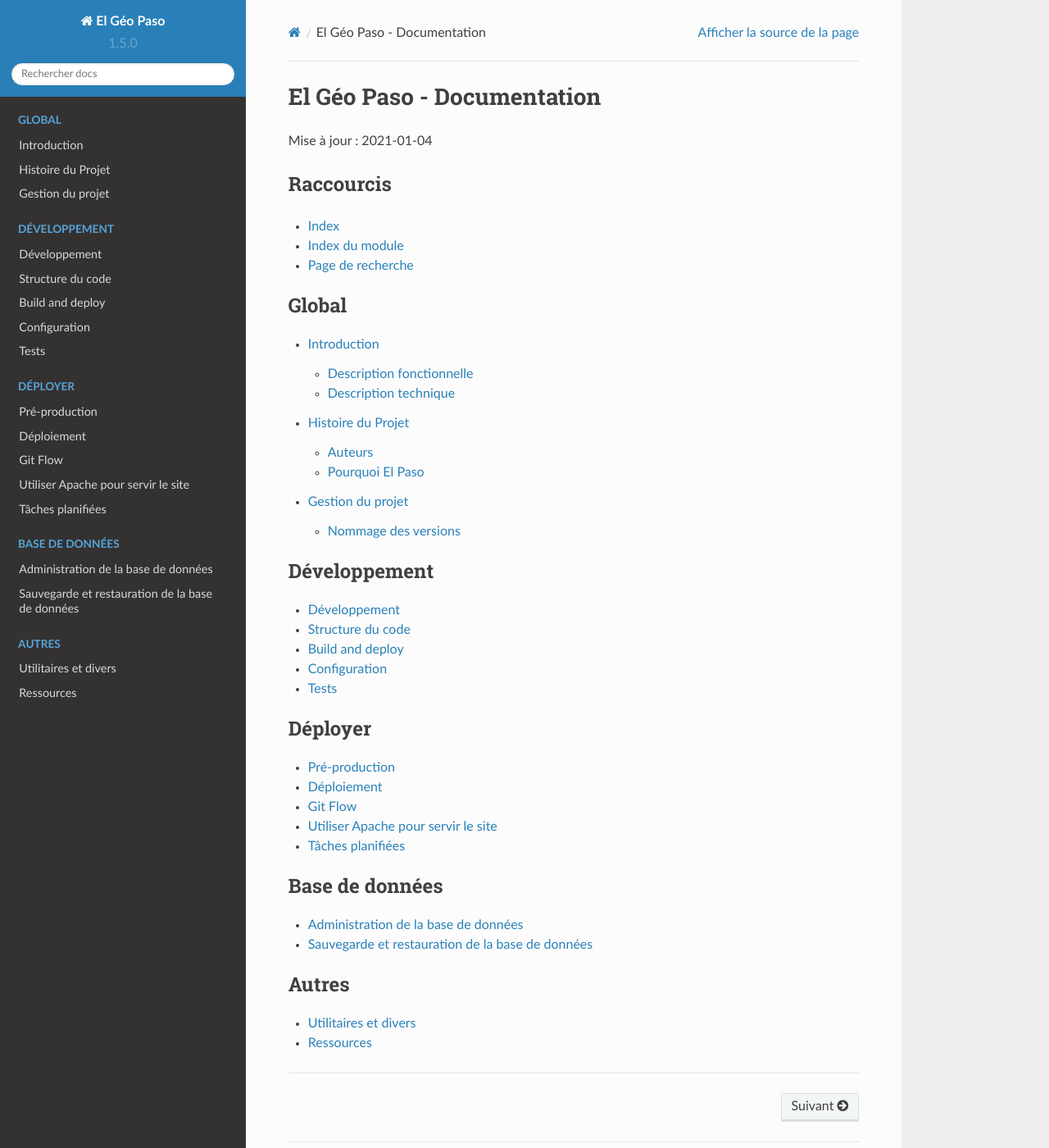
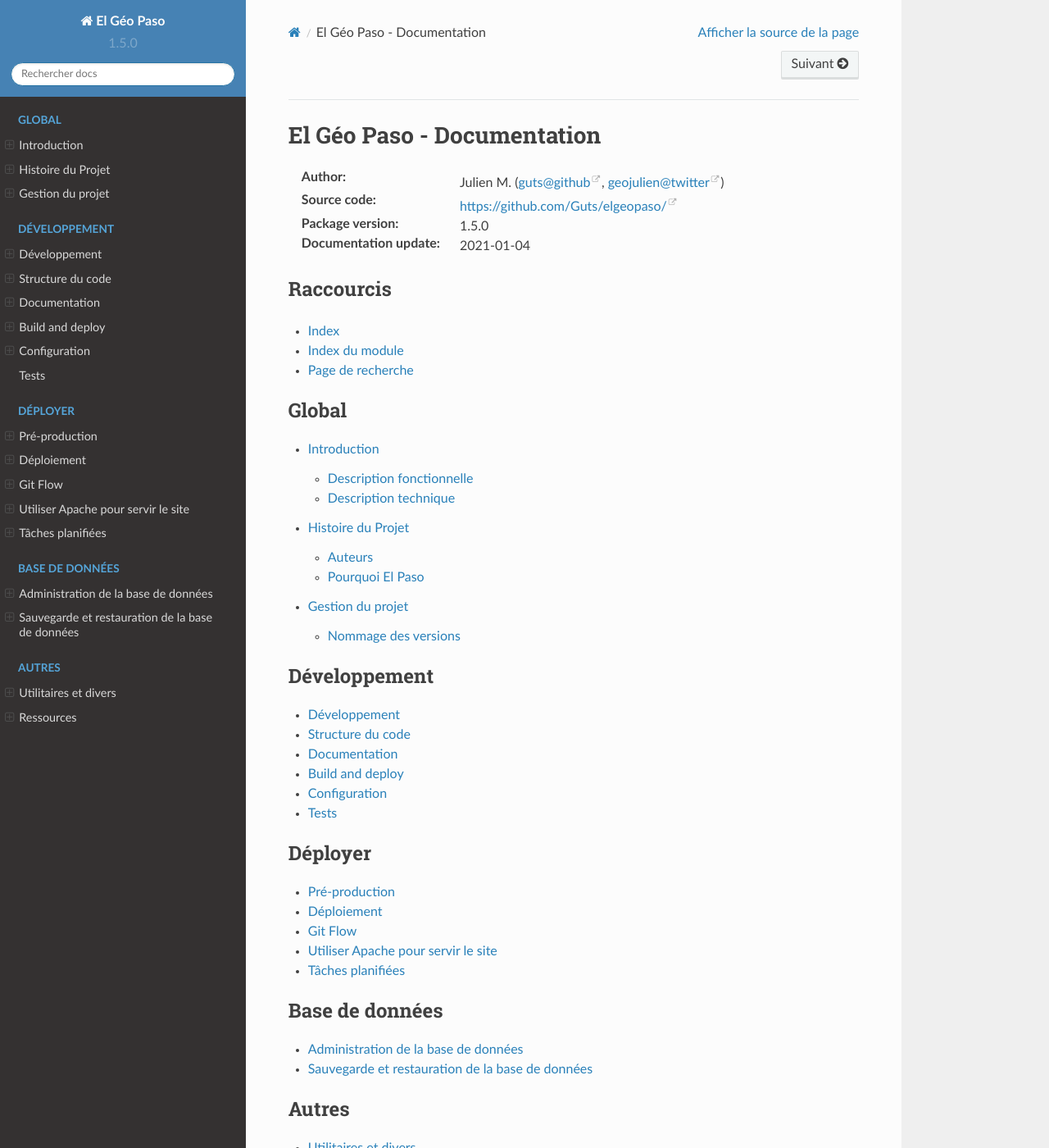
Before and after one commit to Guts/elgeopaso, a Sphinx documentation site: the page built from docs/index.rst, in a window 1280 px wide and 1400 px high. Shown: the whole window at 82% size. Built offline with Sphinx 7.4.7 and the Read the Docs theme 2.0.0, drawn with Linux system fonts in a browser that asks for light colours; pages that are not in the unit, such as notebooks, are missing from menus.

```diff
--- a/docs/conf.py
+++ b/docs/conf.py
@@ -38,6 +38,11 @@ copyright = __about__.__copyright__
 # The full version, including alpha/beta/rc tags
 version = release = __about__.__version__
 
+# replacement variables
+rst_epilog = ".. |title| replace:: %s" % project
+rst_epilog += "\n.. |author| replace:: %s" % author
+rst_epilog += "\n.. |repo_url| replace:: %s" % __about__.__uri__
+
 # -- General configuration ---------------------------------------------------
 
 # Add any Sphinx extension module names here, as strings. They can be
@@ -48,6 +53,7 @@ extensions = [
     "recommonmark",
     # Sphinx included
     "sphinx.ext.autodoc",
+    "sphinx.ext.autosectionlabel",
     "sphinx.ext.intersphinx",
     "sphinx.ext.viewcode",
     # 3rd party
@@ -78,20 +84,30 @@ exclude_patterns = ["_build", "samples/*", "Thumbs.db", ".DS_Store", "*env*", "l
 
 # -- Options for HTML output -------------------------------------------------
 
-# The theme to use for HTML and HTML Help pages.  See the documentation for
-# a list of builtin themes.
-#
-html_theme = "sphinx_rtd_theme"
-
-# Add any paths that contain custom static files (such as style sheets) here,
-# relative to this directory. They are copied after the builtin static files,
-# so a file named "default.css" will overwrite the builtin "default.css".
-html_static_path = ["_static"]
+# html_favicon = "static/img/sqlitetoairtable_logo.svg"
+# html_logo = "static/img/sqlitetoairtable_logo.svg"
 
 # Ensure sidebar is the same along the pages
 html_sidebars = {
     "**": ["globaltoc.html", "relations.html", "sourcelink.html", "searchbox.html"]
 }
+html_static_path = ["_static"]
+html_theme = "sphinx_rtd_theme"
+html_theme_options = {
+    # "canonical_url": __about__.__uri_homepage__,
+    "display_version": True,
+    "logo_only": False,
+    "prev_next_buttons_location": "both",
+    "style_external_links": True,
+    "style_nav_header_background": "SteelBlue",
+    # Toc options
+    "collapse_navigation": False,
+    "includehidden": False,
+    "navigation_depth": 4,
+    "sticky_navigation": False,
+    "titles_only": False,
+}
+
 
 # Language to be used for generating the HTML full-text search index.
 # Sphinx supports the following languages:
@@ -142,3 +158,4 @@ def setup(app):
         True,
     )
     app.add_transform(AutoStructify)
+    app.connect("builder-inited", run_apidoc)
--- a/docs/index.rst
+++ b/docs/index.rst
@@ -8,7 +8,10 @@ El Géo Paso - Documentation
 
 .. |date| date::
 
-Mise à jour : |date|
+:Author: |author|
+:Source code: |repo_url|
+:Package version: |version|
+:Documentation update: |date|
 
 Raccourcis
 ++++++++++
@@ -31,6 +34,7 @@ Raccourcis
 
    development/index
    development/code
+   development/documentation
    development/build
    development/settings
    development/tests
```
Also changed, not shown: docs/development/documentation.md (added, +9 -0 lines), 1 other file.
